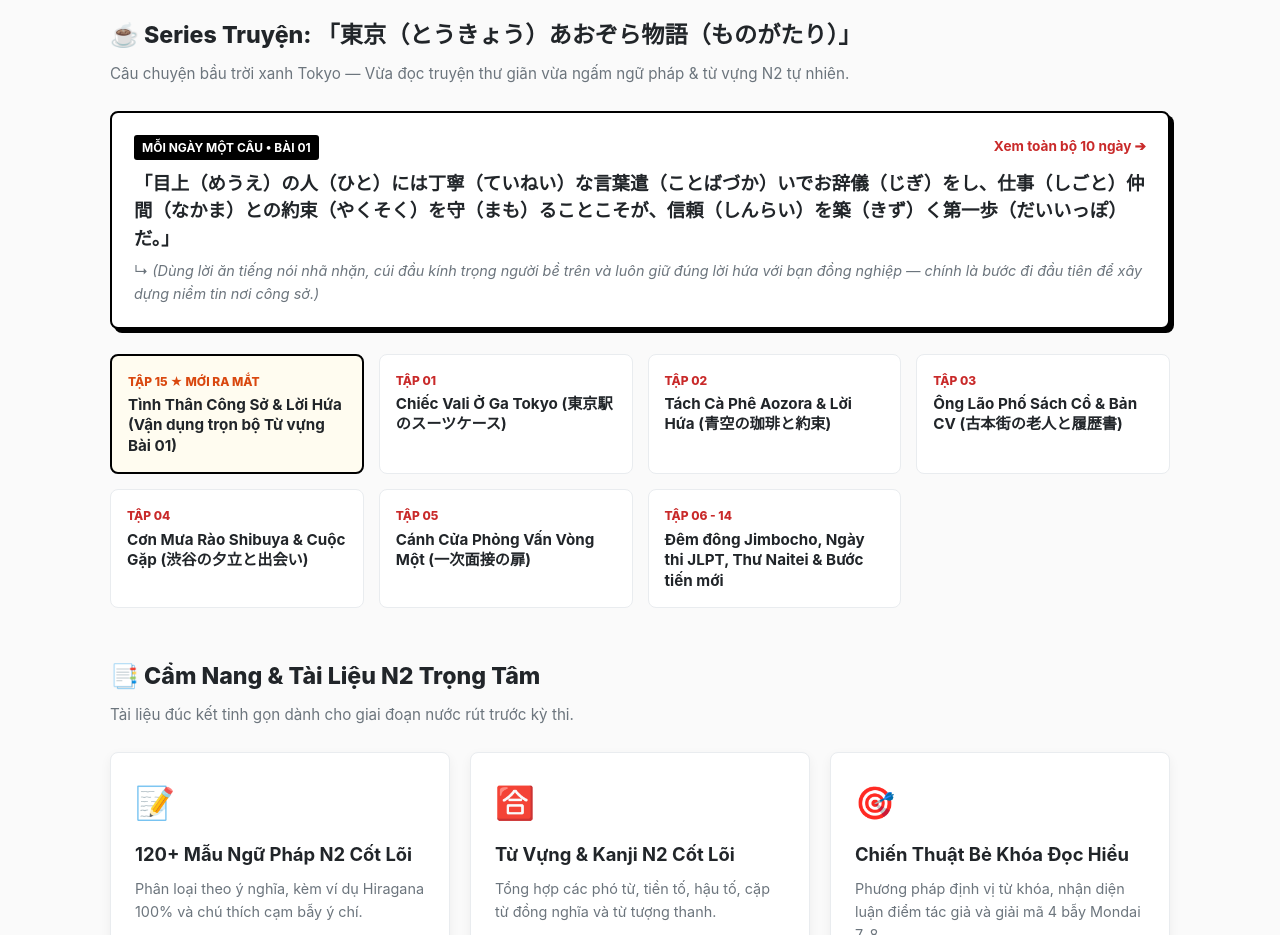
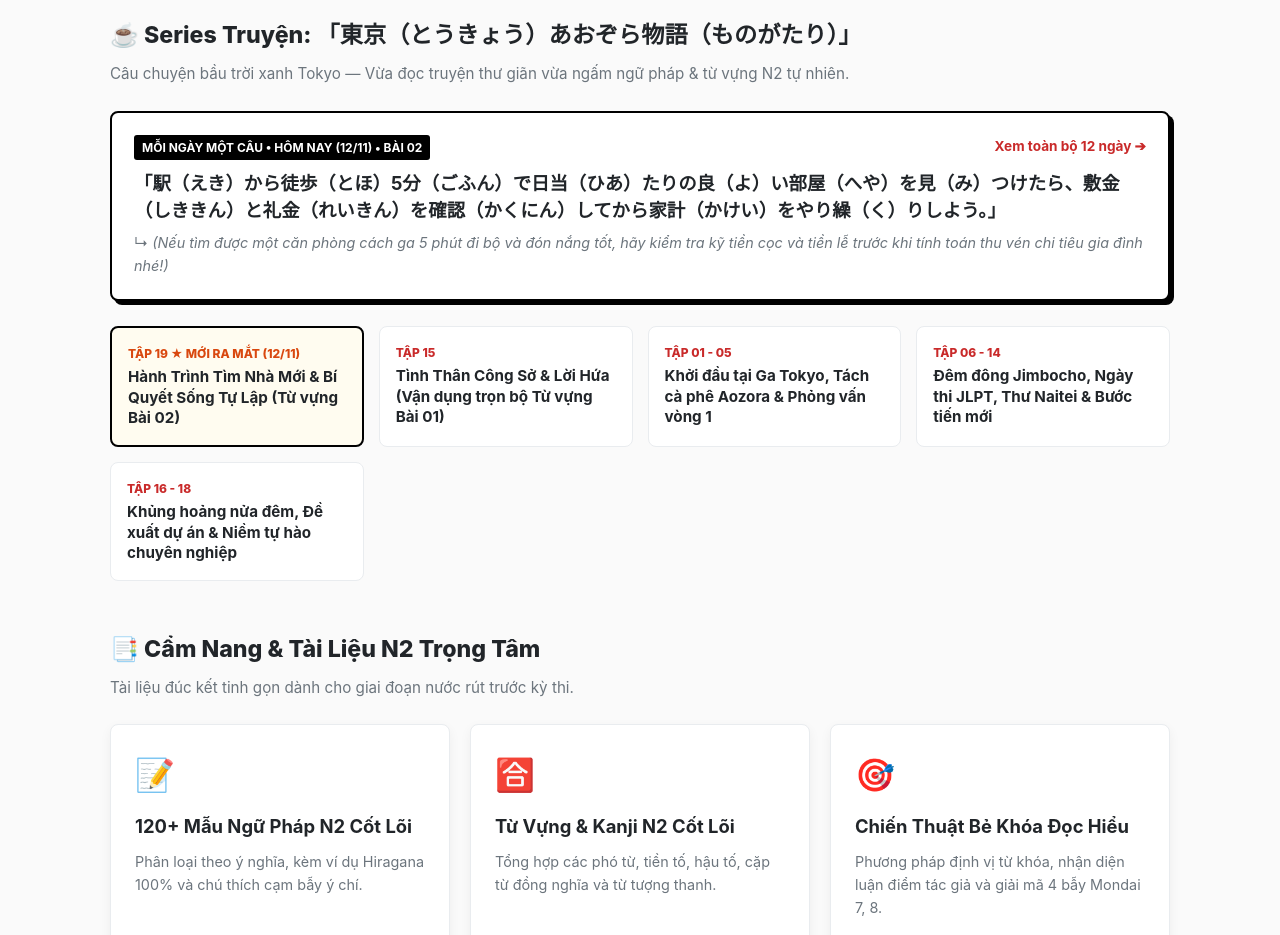
Before and after one commit to PentaYuki/Pentanihon, a plain HTML site: page index.html in a window 1280 px wide. Shown: the part 1700-2635 px from the top of the page. Drawn offline with Linux system fonts and the light colour scheme.

Commit message:
feat(daily-story): tự động phát hành Tập 19 (12/11/2026) vận dụng từ vựng Bài 02 lúc 09:00 sáng

```diff
--- a/index.html
+++ b/index.html
@@ -531,45 +531,37 @@
       <!-- DAILY SENTENCE HIGHLIGHT -->
       <div style="background: #ffffff; border: 2px solid #000; padding: 22px; margin-bottom: 25px; border-radius: var(--radius); box-shadow: 4px 4px 0px #000;">
         <div style="display:flex; justify-content:space-between; align-items:center; flex-wrap:wrap; gap:8px; margin-bottom:10px;">
-          <span style="background:#000; color:#fff; font-size:0.75rem; font-weight:700; padding:3px 8px; border-radius:3px;">MỖI NGÀY MỘT CÂU • BÀI 01</span>
-          <a href="https://github.com/PentaYuki/Pentanihon/blob/main/story/daily-vocab-quotes.md" target="_blank" style="font-size:0.85rem; font-weight:700; color:var(--primary); text-decoration:none;">Xem toàn bộ 10 ngày ➔</a>
+          <span style="background:#000; color:#fff; font-size:0.75rem; font-weight:700; padding:3px 8px; border-radius:3px;">MỖI NGÀY MỘT CÂU • HÔM NAY (12/11) • BÀI 02</span>
+          <a href="https://github.com/PentaYuki/Pentanihon/blob/main/story/daily-vocab-quotes.md" target="_blank" style="font-size:0.85rem; font-weight:700; color:var(--primary); text-decoration:none;">Xem toàn bộ 12 ngày ➔</a>
         </div>
         <p style="font-size: 1.15rem; font-weight: 700; line-height: 1.5; margin-bottom: 6px;">
-          「目上（めうえ）の人（ひと）には丁寧（ていねい）な言葉遣（ことばづか）いでお辞儀（じぎ）をし、仕事（しごと）仲間（なかま）との約束（やくそく）を守（まも）ることこそが、信頼（しんらい）を築（きず）く第一歩（だいいっぽ）だ。」
+          「駅（えき）から徒歩（とほ）5分（ごふん）で日当（ひあ）たりの良（よ）い部屋（へや）を見（み）つけたら、敷金（しききん）と礼金（れいきん）を確認（かくにん）してから家計（かけい）をやり繰（く）りしよう。」
         </p>
         <p style="font-size: 0.9rem; color: var(--text-muted);">
-          ↳ <em>(Dùng lời ăn tiếng nói nhã nhặn, cúi đầu kính trọng người bề trên và luôn giữ đúng lời hứa với bạn đồng nghiệp — chính là bước đi đầu tiên để xây dựng niềm tin nơi công sở.)</em>
+          ↳ <em>(Nếu tìm được một căn phòng cách ga 5 phút đi bộ và đón nắng tốt, hãy kiểm tra kỹ tiền cọc và tiền lễ trước khi tính toán thu vén chi tiêu gia đình nhé!)</em>
         </p>
       </div>
 
       <div class="story-grid">
-        <a href="https://github.com/PentaYuki/Pentanihon/blob/main/story/series-01_tap-15_quan_he_cong_so_va_loi_hua.md" target="_blank" class="story-card" style="border: 2px solid #000; background: #fffcf0;">
-          <div class="story-ep" style="color: #d9480f;">Tập 15 ★ Mới ra mắt</div>
+        <a href="https://github.com/PentaYuki/Pentanihon/blob/main/story/series-01_tap-19_chuyen_nha_va_cuoc_song_tokyo.md" target="_blank" class="story-card" style="border: 2px solid #000; background: #fffcf0;">
+          <div class="story-ep" style="color: #d9480f;">Tập 19 ★ Mới ra mắt (12/11)</div>
+          <div class="story-title">Hành Trình Tìm Nhà Mới & Bí Quyết Sống Tự Lập (Từ vựng Bài 02)</div>
+        </a>
+        <a href="https://github.com/PentaYuki/Pentanihon/blob/main/story/series-01_tap-15_quan_he_cong_so_va_loi_hua.md" target="_blank" class="story-card">
+          <div class="story-ep">Tập 15</div>
           <div class="story-title">Tình Thân Công Sở & Lời Hứa (Vận dụng trọn bộ Từ vựng Bài 01)</div>
         </a>
         <div class="story-card">
-          <div class="story-ep">Tập 01</div>
-          <div class="story-title">Chiếc Vali Ở Ga Tokyo (東京駅のスーツケース)</div>
-        </div>
-        <div class="story-card">
-          <div class="story-ep">Tập 02</div>
-          <div class="story-title">Tách Cà Phê Aozora & Lời Hứa (青空の珈琲と約束)</div>
-        </div>
-        <div class="story-card">
-          <div class="story-ep">Tập 03</div>
-          <div class="story-title">Ông Lão Phố Sách Cổ & Bản CV (古本街の老人と履歴書)</div>
-        </div>
-        <div class="story-card">
-          <div class="story-ep">Tập 04</div>
-          <div class="story-title">Cơn Mưa Rào Shibuya & Cuộc Gặp (渋谷の夕立と出会い)</div>
-        </div>
-        <div class="story-card">
-          <div class="story-ep">Tập 05</div>
-          <div class="story-title">Cánh Cửa Phỏng Vấn Vòng Một (一次面接の扉)</div>
+          <div class="story-ep">Tập 01 - 05</div>
+          <div class="story-title">Khởi đầu tại Ga Tokyo, Tách cà phê Aozora & Phỏng vấn vòng 1</div>
         </div>
         <div class="story-card">
           <div class="story-ep">Tập 06 - 14</div>
           <div class="story-title">Đêm đông Jimbocho, Ngày thi JLPT, Thư Naitei & Bước tiến mới</div>
+        </div>
+        <div class="story-card">
+          <div class="story-ep">Tập 16 - 18</div>
+          <div class="story-title">Khủng hoảng nửa đêm, Đề xuất dự án & Niềm tự hào chuyên nghiệp</div>
         </div>
       </div>
     </section>
```
Also changed, not shown: 3 other files.
